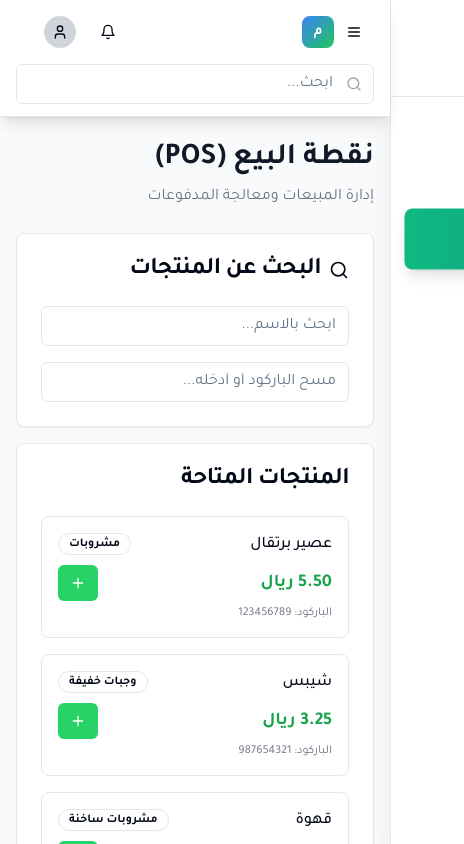
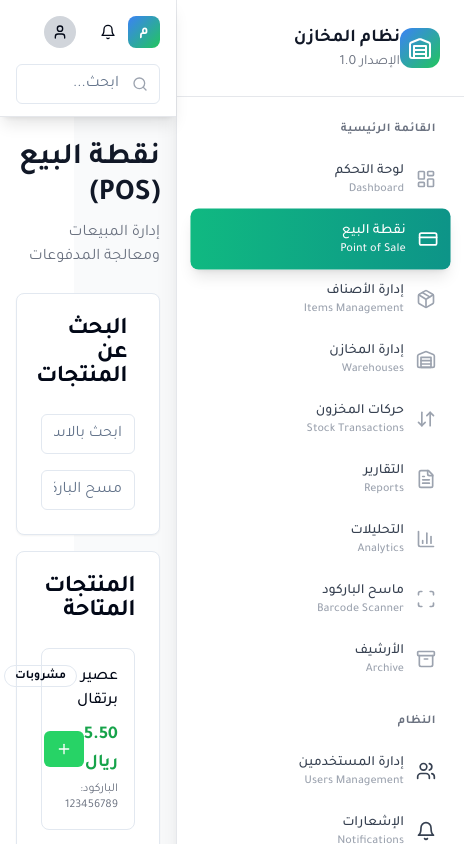
Before and after one commit to oodyosama/ward-store-control, a React (Vite) app: page /pos in a window 390 px wide. Shown: the top 844 px of the page, 464 px wide, since content can reach past the window. Built offline with nearby package versions, Linux system fonts and the light colour scheme.

Commit message:
Fix: Make sidebar always visible
- Modified the layout to ensure the sidebar is always visible.

```diff
--- a/src/components/Layout/Header.tsx
+++ b/src/components/Layout/Header.tsx
@@ -1,6 +1,6 @@
 
 import React, { useState } from 'react';
-import { Bell, Search, User, Menu, X, LogOut } from 'lucide-react';
+import { Bell, Search, User, LogOut } from 'lucide-react';
 import { useWarehouse } from '@/contexts/WarehouseContext';
 import { Button } from '@/components/ui/button';
 import { Input } from '@/components/ui/input';
@@ -13,12 +13,7 @@ import {
 } from '@/components/ui/dropdown-menu';
 import { Badge } from '@/components/ui/badge';
 
-interface HeaderProps {
-  onMenuToggle: () => void;
-  isMobileMenuOpen: boolean;
-}
-
-export default function Header({ onMenuToggle, isMobileMenuOpen }: HeaderProps) {
+export default function Header() {
   const { state } = useWarehouse();
   const [searchQuery, setSearchQuery] = useState('');
 
@@ -28,17 +23,7 @@ export default function Header({ onMenuToggle, isMobileMenuOpen }: HeaderProps)
     <header className="bg-white dark:bg-gray-800 shadow-lg border-b border-gray-200 dark:border-gray-700 sticky top-0 z-50">
       <div className="px-4 sm:px-6 lg:px-8">
         <div className="flex items-center justify-between h-16">
-          {/* شعار النظام وزر القائمة */}
-          <div className="flex items-center space-x-4 rtl:space-x-reverse">
-            <Button
-              variant="ghost"
-              size="sm"
-              onClick={onMenuToggle}
-              className="md:hidden"
-            >
-              {isMobileMenuOpen ? <X className="w-5 h-5" /> : <Menu className="w-5 h-5" />}
-            </Button>
-
+          {/* شعار النظام */}
           <div className="flex items-center space-x-3 rtl:space-x-reverse">
             <div className="w-8 h-8 bg-gradient-to-br from-blue-500 to-green-500 rounded-lg flex items-center justify-center">
               <span className="text-white font-bold text-sm">م</span>
@@ -50,7 +35,6 @@ export default function Header({ onMenuToggle, isMobileMenuOpen }: HeaderProps)
               <p className="text-xs text-gray-500 dark:text-gray-400">
                 Warehouse Management System
               </p>
-              </div>
             </div>
           </div>
 
--- a/src/components/Layout/Layout.tsx
+++ b/src/components/Layout/Layout.tsx
@@ -1,5 +1,5 @@
 
-import React, { useState } from 'react';
+import React from 'react';
 import Header from './Header';
 import Sidebar from './Sidebar';
 
@@ -8,25 +8,15 @@ interface LayoutProps {
 }
 
 export default function Layout({ children }: LayoutProps) {
-  const [isMobileMenuOpen, setIsMobileMenuOpen] = useState(false);
-
-  const toggleMobileMenu = () => {
-    setIsMobileMenuOpen(!isMobileMenuOpen);
-  };
-
-  const closeMobileMenu = () => {
-    setIsMobileMenuOpen(false);
-  };
-
   return (
     <div className="min-h-screen bg-gray-50 dark:bg-gray-900 flex">
-      {/* الشريط الجانبي */}
-      <Sidebar isOpen={isMobileMenuOpen} onClose={closeMobileMenu} />
+      {/* الشريط الجانبي الثابت */}
+      <Sidebar />
 
       {/* المحتوى الرئيسي */}
       <div className="flex-1 flex flex-col min-h-screen">
         {/* الرأس */}
-        <Header onMenuToggle={toggleMobileMenu} isMobileMenuOpen={isMobileMenuOpen} />
+        <Header />
 
         {/* المحتوى */}
         <main className="flex-1 overflow-x-hidden overflow-y-auto">
--- a/src/components/Layout/Sidebar.tsx
+++ b/src/components/Layout/Sidebar.tsx
@@ -4,42 +4,16 @@ import SidebarHeader from './SidebarHeader';
 import SidebarMenu from './SidebarMenu';
 import SidebarFooter from './SidebarFooter';
 
-interface SidebarProps {
-  isOpen: boolean;
-  onClose: () => void;
-}
-
-export default function Sidebar({ isOpen, onClose }: SidebarProps) {
+export default function Sidebar() {
   const handleLinkClick = () => {
-    // إغلاق القائمة في الجوال عند النقر على رابط
-    if (window.innerWidth < 768) {
-      onClose();
-    }
+    // لا حاجة لإغلاق القائمة لأنها ثابتة
   };
 
   return (
-    <>
-      {/* خلفية شفافة للجوال */}
-      {isOpen && (
-        <div
-          className="fixed inset-0 bg-black bg-opacity-50 z-40 md:hidden"
-          onClick={onClose}
-        />
-      )}
-
-      {/* الشريط الجانبي */}
-      <aside
-        className={`
-          fixed md:static inset-y-0 right-0 z-50 w-72 bg-white dark:bg-gray-800
-          shadow-xl transform transition-transform duration-300 ease-in-out
-          ${isOpen ? 'translate-x-0' : 'translate-x-full md:translate-x-0'}
-          border-l border-gray-200 dark:border-gray-700
-        `}
-      >
-        <SidebarHeader />
-        <SidebarMenu onLinkClick={handleLinkClick} />
-        <SidebarFooter />
-      </aside>
-    </>
+    <aside className="w-72 bg-white dark:bg-gray-800 shadow-xl border-l border-gray-200 dark:border-gray-700 flex-shrink-0">
+      <SidebarHeader />
+      <SidebarMenu onLinkClick={handleLinkClick} />
+      <SidebarFooter />
+    </aside>
   );
 }
```
Lines whose indentation alone changed are shown as unchanged.
